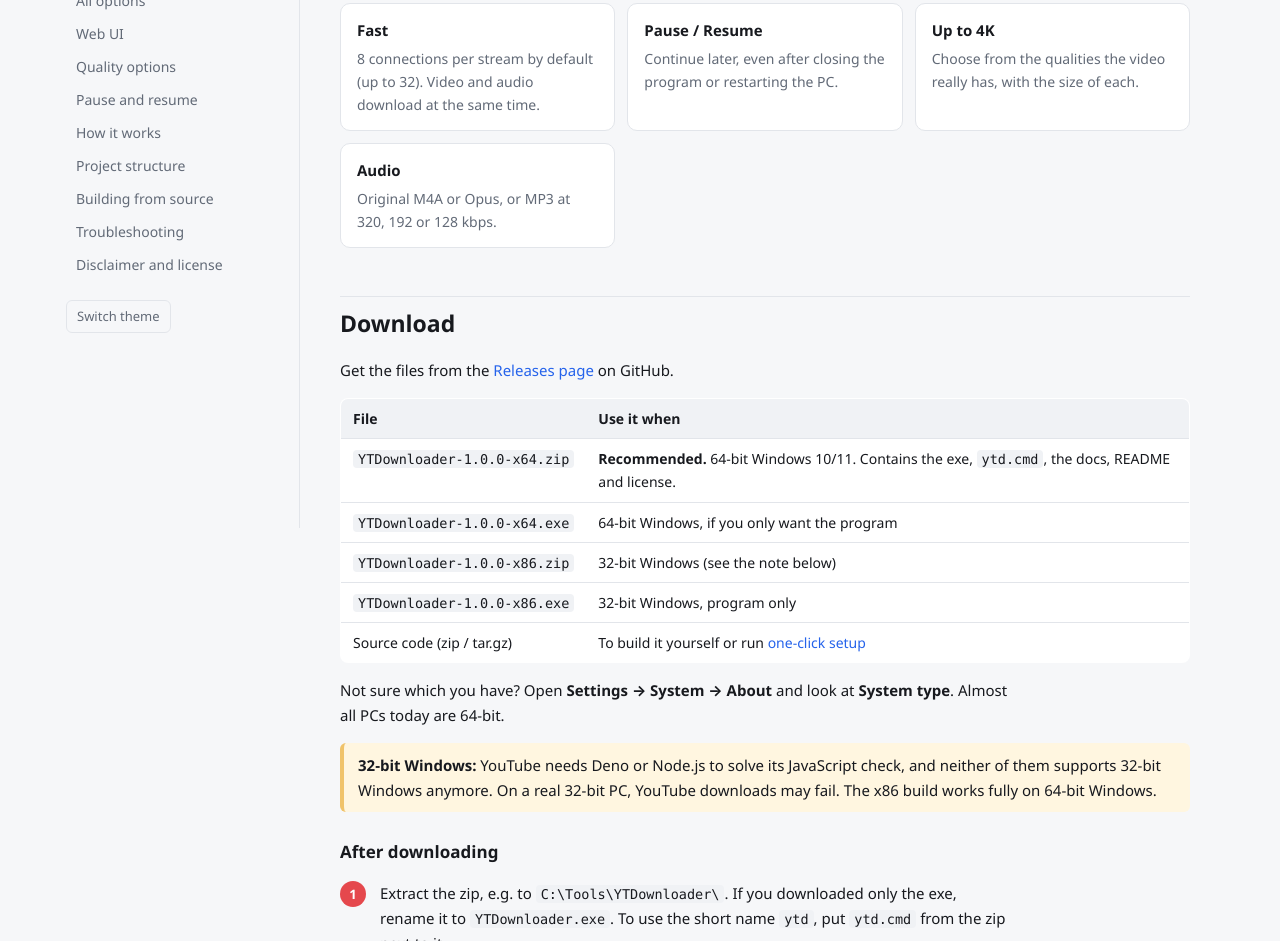
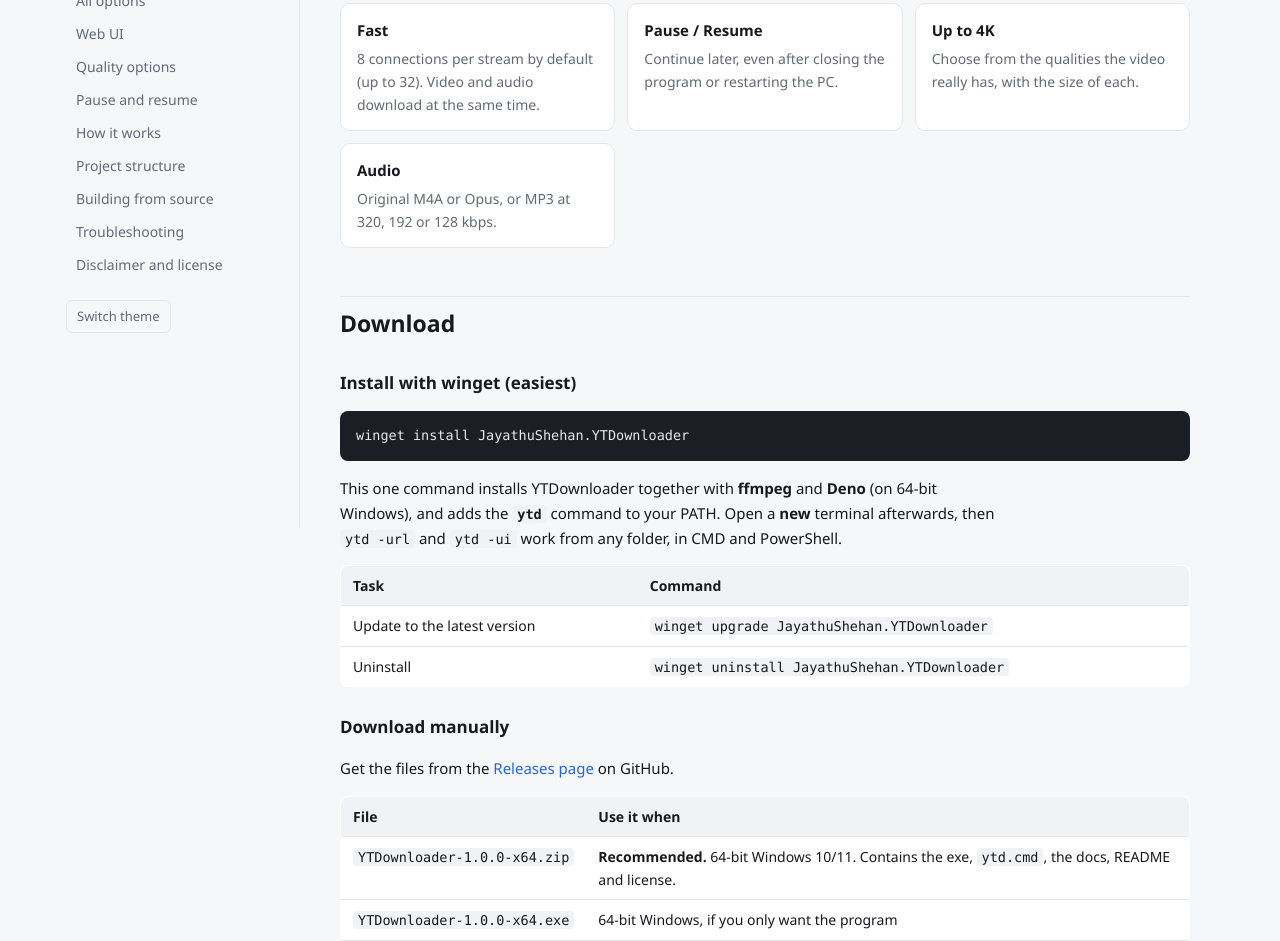
Before and after one commit to JayathuShehan/youtube-downloader, a plain HTML site: page docs/index.html in a window 1280 px wide. Shown: the part 272-1213 px from the top of the page. Drawn offline with Linux system fonts and the light colour scheme.

Commit message:
Add winget install instructions to README and docs

```diff
--- a/docs/index.html
+++ b/docs/index.html
@@ -123,6 +123,15 @@ ytd -ui     →  open the web UI in your browser (http://localhost:8765)</code><
 
     <section id="download">
       <h2>Download</h2>
+      <h3>Install with winget (easiest)</h3>
+<pre><code>winget install JayathuShehan.YTDownloader</code></pre>
+      <p>This one command installs YTDownloader together with <b>ffmpeg</b> and <b>Deno</b> (on 64-bit Windows), and adds the <b><code>ytd</code></b> command to your PATH. Open a <b>new</b> terminal afterwards, then <code>ytd -url</code> and <code>ytd -ui</code> work from any folder, in CMD and PowerShell.</p>
+      <div class="table-wrap"><table>
+        <tr><th>Task</th><th>Command</th></tr>
+        <tr><td>Update to the latest version</td><td><code>winget upgrade JayathuShehan.YTDownloader</code></td></tr>
+        <tr><td>Uninstall</td><td><code>winget uninstall JayathuShehan.YTDownloader</code></td></tr>
+      </table></div>
+      <h3>Download manually</h3>
       <p>Get the files from the <a href="https://github.com/JayathuShehan/youtube-downloader/releases">Releases page</a> on GitHub.</p>
       <div class="table-wrap"><table>
         <tr><th>File</th><th>Use it when</th></tr>
```
Also changed, not shown: 1 other file.
